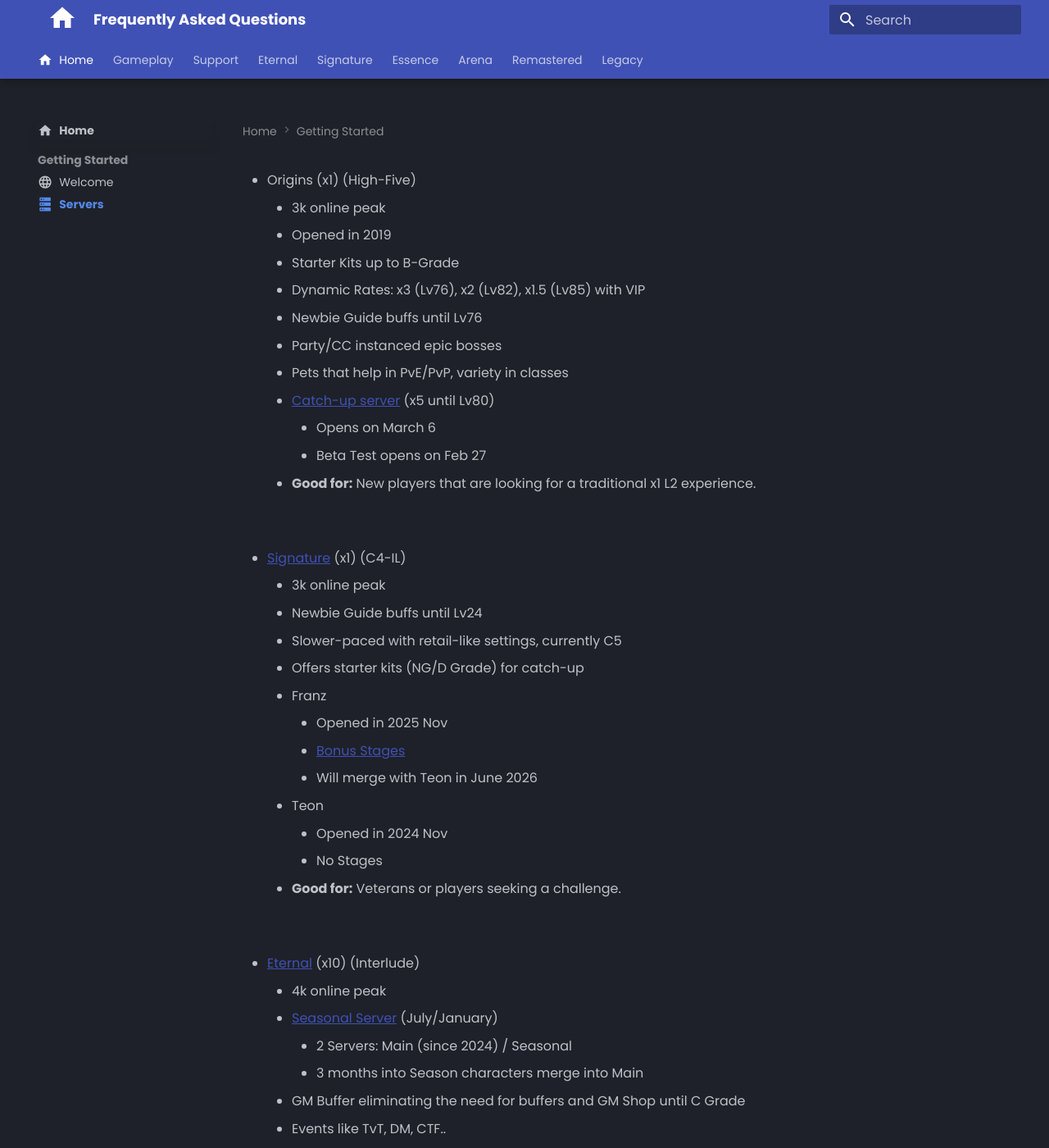
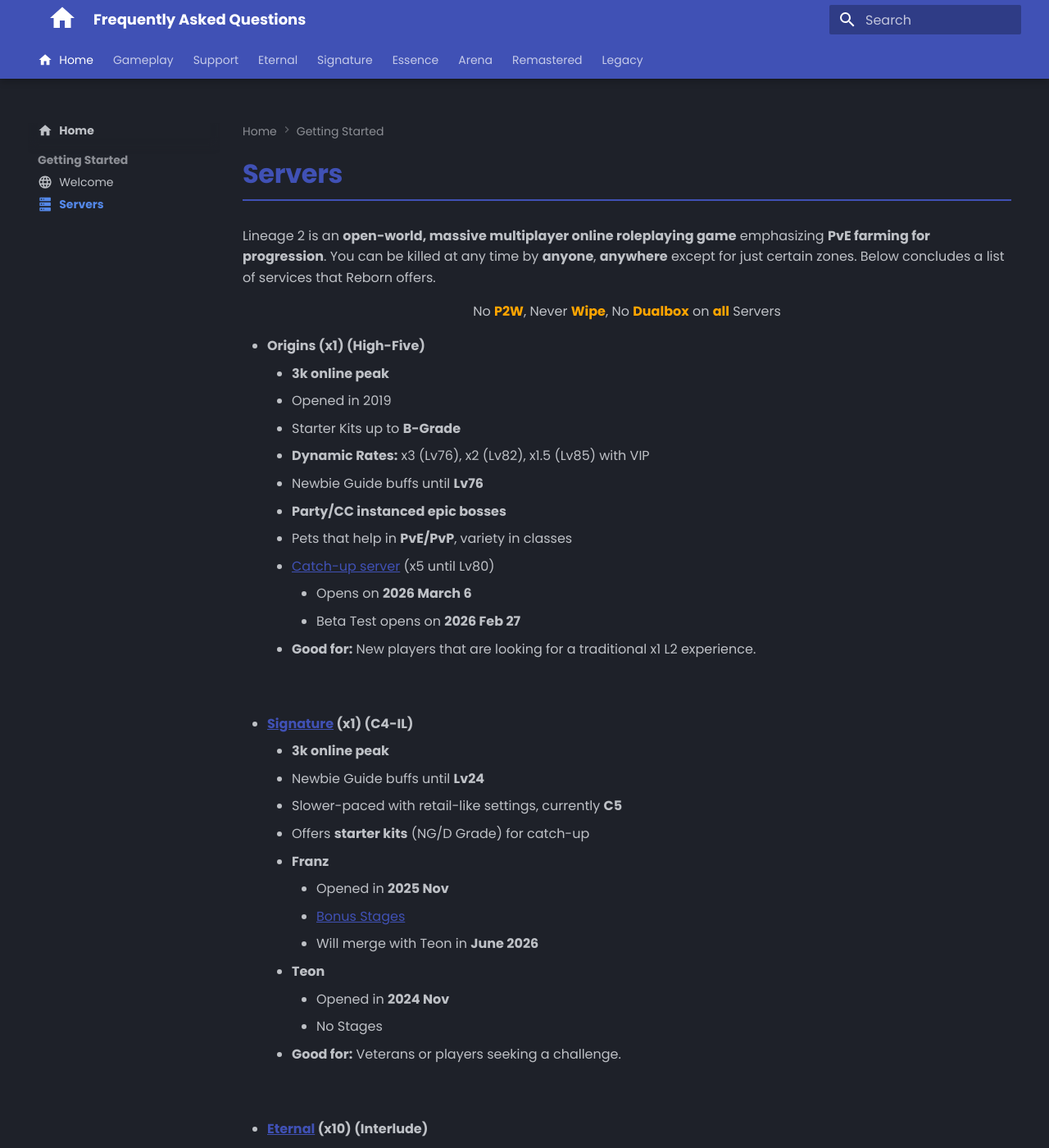
Before and after one commit to tab1-web/faq, an MkDocs documentation site: the page built from docs/getting-started/servers.md, in a window 1280 px wide and 1400 px high. Shown: the whole window at 82% size. Built offline with MkDocs 1.6.1 and Material for MkDocs 9.7.7, drawn with Linux system fonts in a browser that asks for light colours; some web fonts are replaced; comment, search, counter and statistics services are not loaded; some of the changed text lies outside the part shown.

Commit message:
updating clan hall date for 2026 instead of 2025 and emhpasizing some parts of servers in getting started section

```diff
--- a/docs/getting-started/servers.md
+++ b/docs/getting-started/servers.md
@@ -4,95 +4,101 @@
   - toc
 ---
 
-- Origins (x1) (High-Five)
-    - 3k online peak
+Lineage 2 is an **open-world, massive multiplayer online roleplaying game** emphasizing **PvE farming for progression**. You can be killed at any time by **anyone**, **anywhere** except for just certain zones. Below concludes a list of services that Reborn offers.
+
+<p markdown style="text-align: center;">
+No **P2W**{style="color:orange;"}, Never **Wipe**{style="color:orange;"}, No **Dualbox**{style="color:orange;"} on
+**all**{style="color:orange;"} Servers
+</p>
+
+- **Origins (x1) (High-Five)**
+    - **3k online peak**
     - Opened in 2019
-    - Starter Kits up to B-Grade
-    - Dynamic Rates: x3 (Lv76), x2 (Lv82), x1.5 (Lv85) with VIP
-    - Newbie Guide buffs until Lv76
-    - Party/CC instanced epic bosses
-    - Pets that help in PvE/PvP, variety in classes
+    - Starter Kits up to **B-Grade**
+    - **Dynamic Rates:** x3 (Lv76), x2 (Lv82), x1.5 (Lv85) with VIP
+    - Newbie Guide buffs until **Lv76**
+    - **Party/CC instanced epic bosses**
+    - Pets that help in **PvE/PvP**, variety in classes
     - [Catch-up server](https://l2reborn.org/news/origins-x5-server-features/) (x5 until Lv80)
-        - Opens on March 6
-        - Beta Test opens on Feb 27
+        - Opens on **2026 March 6**
+        - Beta Test opens on **2026 Feb 27**
     - **Good for:** New players that are looking for a traditional x1 L2 experience.
 
 <br>
 
-- [Signature](https://l2reborn.org/news/reborn-signature-features/) (x1) (C4-IL)
-    - 3k online peak
-    - Newbie Guide buffs until Lv24
-    - Slower-paced with retail-like settings, currently C5
-    - Offers starter kits (NG/D Grade) for catch-up
-    - Franz
-        - Opened in 2025 Nov
+- **[Signature](https://l2reborn.org/news/reborn-signature-features/) (x1) (C4-IL)**
+    - **3k online peak**
+    - Newbie Guide buffs until **Lv24**
+    - Slower-paced with retail-like settings, currently **C5**
+    - Offers **starter kits** (NG/D Grade) for catch-up
+    - **Franz**
+        - Opened in **2025 Nov**
         - [Bonus Stages](https://l2reborn.org/news/bonus-stages/)
-        - Will merge with Teon in June 2026
-    - Teon
-        - Opened in 2024 Nov
+        - Will merge with Teon in **June 2026**
+    - **Teon**
+        - Opened in **2024 Nov**
         - No Stages
     - **Good for:** Veterans or players seeking a challenge.
 
 <br>
 
-- [Eternal](https://l2reborn.org/eternal-interlude/full-description/) (x10) (Interlude)
-    - 4k online peak
+- **[Eternal](https://l2reborn.org/eternal-interlude/full-description/) (x10) (Interlude)**
+    - **4k online peak**
     - [Seasonal Server](/faq/eternal/faq/#what-is-a-seasonal-server) (July/January)
-        - 2 Servers: Main (since 2024) / Seasonal
-        - 3 months into Season characters merge into Main
-    - GM Buffer eliminating the need for buffers and GM Shop until C Grade
-    - Events like TvT, DM, CTF..
+        - 2 Servers: **Main** (since 2024) / **Seasonal**
+        - **3 months** into Season characters **merge** into Main
+    - **GM Buffer** eliminating the need for buffers and GM Shop until C Grade
+    - Events like **TvT, DM, CTF..**
     - **Good for:** Players who love PvP and a faster "grind" that still rewards hard work.
 
 <br>
 
-- [H5 Forever](https://l2reborn.org/forever-h5/full-description/) (x15) (High-Five)
-    - Online on lower side, more online on Seasons
-    - Seasonal Server (October/April)
-        - 2 Servers: Main / Seasonal
+- **[H5 Forever](https://l2reborn.org/forever-h5/full-description/) (x15) (High-Five)**
+    - Online on lower side, more online **on Seasons**
+        - 2k online peak on Seasonal Launch
+    - **Seasonal Server** (October/April)
+        - 2 Servers: **Main** / **Seasonal**
         - 3 months into Season characters merge into Main
-    - 2k online peak on Seasonal Launch
     - GM Buffer eliminating the need for buffers and GM Shop until S Grade
     - **Good for:** H5 Enthusiasts
 
 <br>
 
-- [Essence](https://l2reborn.org/essence/full-description/) (x1) (Warg)
-    - 1.5k online
+- **[Essence](https://l2reborn.org/essence/full-description/) (x1) (Warg)**
+    - **1.5k online**
     - [Custom Balance (check news for info)](https://l2reborn.org/latest-news/)
     - Cool skills, lots of gambling with enchants
-    - Auto-farm, classes with self-buffs
+    - **Auto-farm**, classes with **self-buffs**
     - **Good for:** Busy players who love flashy skills and auto-farm while they work or study.
 
 <br>
 
-- [Arena](https://tab1-web.github.io/faq/arena/overview/) (Custom)
-    - Coming in 2026 Q2
+- **[Arena](https://tab1-web.github.io/faq/arena/overview/) (Custom)**
     - Plug-and-play PvP Server
     - Every class is viable and team composition counts
+    - Coming in **2026 Q2**
     - **Good for:** Casual-like players or players that prefer PvP, GvG.
 
 <br>
 
-- [Remastered](/faq/remastered/overview/) (Custom)
+- **[Remastered](/faq/remastered/overview/) (Custom)**
     - Progressive Chapter System (1 Chapter/Month)
     - Personal housing, idling progress, competitive
-    - Coming in 2026 Q4
+    - Coming in **2026 Q4**
     - **Good for:** Solo, group players that prefer modern-remaster like concepts.
 
 <br>
 
-- [Legacy](/faq/legacy/overview/) (x1) (C1-H5)
+- **[Legacy](/faq/legacy/overview/) (x1) (C1-H5)**
     - C1-H5 Journey, following official update schedule
-    - Anti-driver, anti-relogged buffer for pure experience
+    - **Anti-driver**, anti-relogged buffer for pure experience
     - Subscription-based service
-    - Coming in Early 2027
+    - Coming in **Early 2027**
     - **Good for:** Players that prefer long-term slower/prestigious nostalgic journey.
 
 <br>
 
 <figure markdown="span">
-    <h1 style="padding: 0px; margin: 1rem 0;">Quick Links</h1>
 
     [:material-book: Server Rules](https://l2reborn.org/server-rules/){ .md-button .lightbox }
     [:material-newspaper: Changelogs](https://l2reborn.org/latest-news/){ .md-button .lightbox }
@@ -105,7 +111,7 @@
 <style>
 
 .md-button {
-    margin: 0.1rem;
+    margin: 0 0.2rem;
 }
 
 </style>
```
Also changed, not shown: docs/signature/faq.md (+16 -16 lines).
